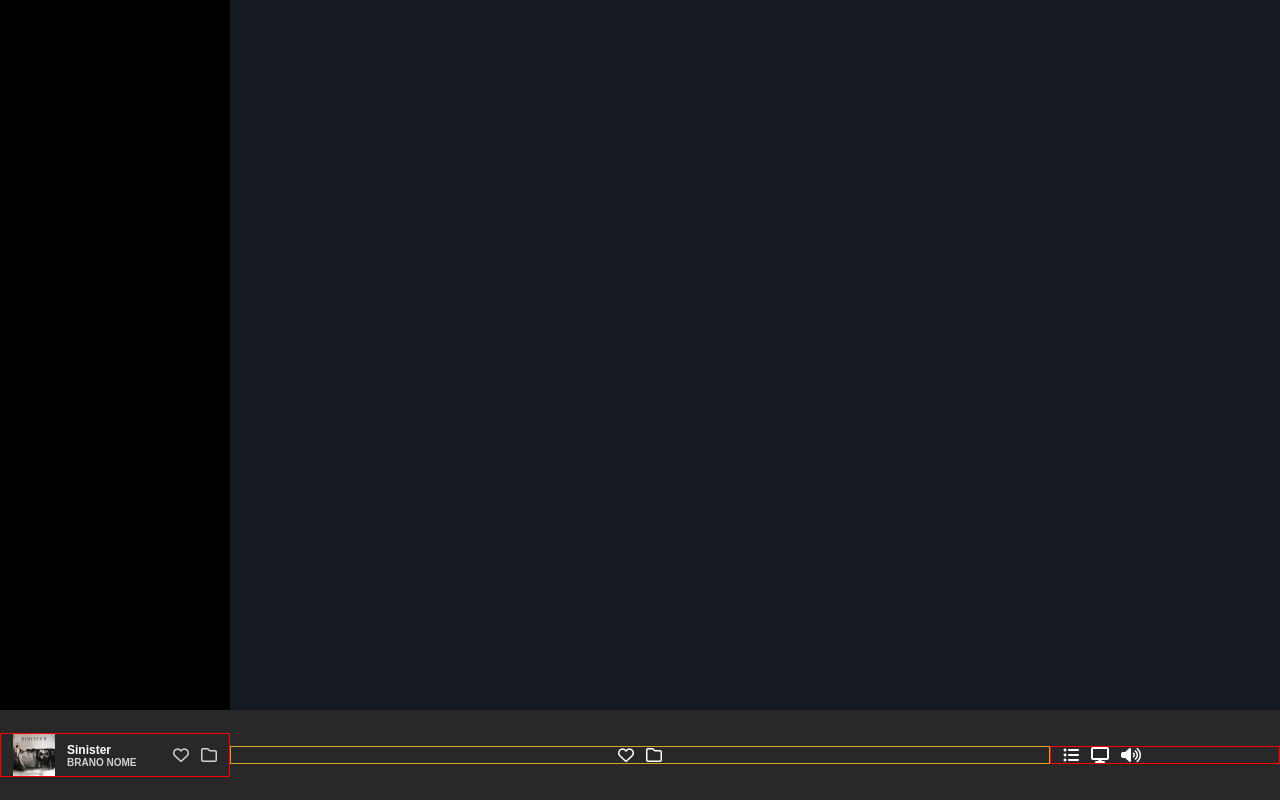
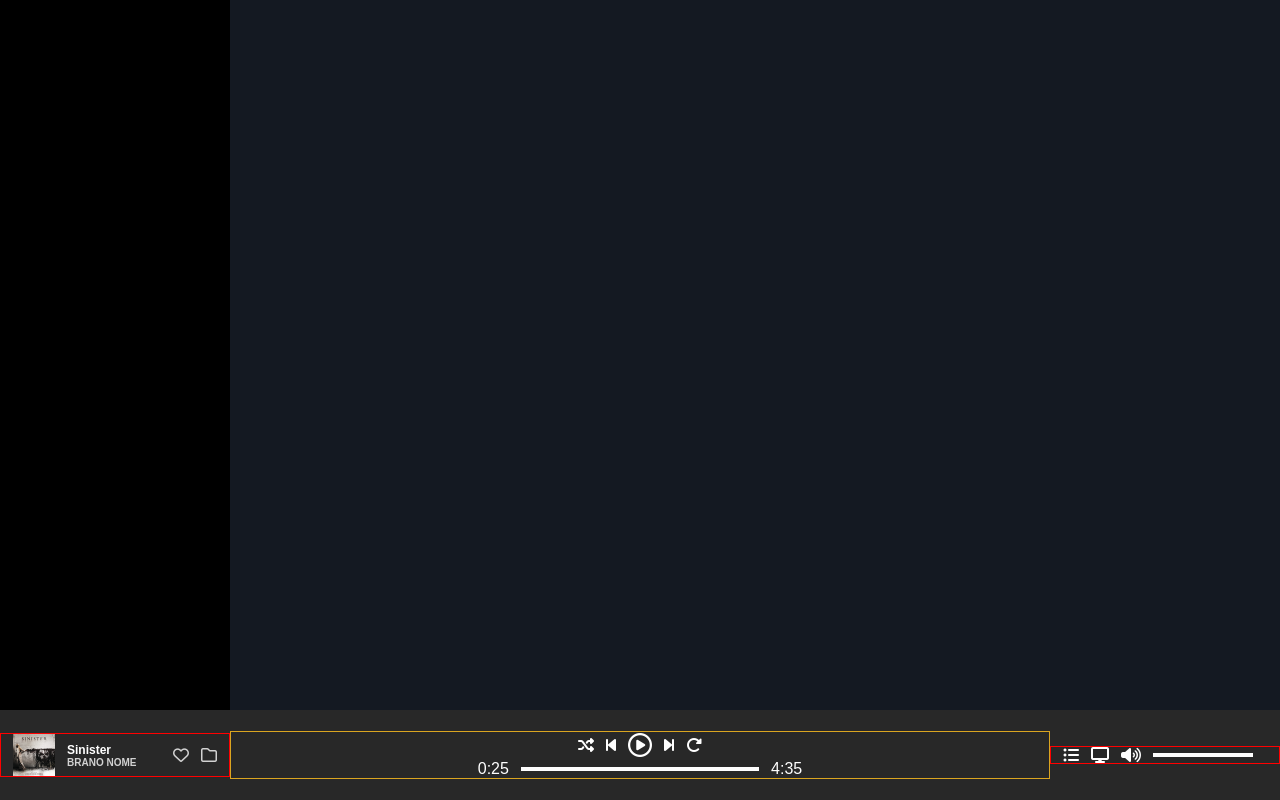
Before and after one commit to MaryChiodelli/html-css-spotifyweb, a plain HTML site: page index.html in a window 1280 px wide. Drawn offline with Linux system fonts and the light colour scheme.

Commit message:
modificato contenuti toolbar

```diff
--- a/css/app.css
+++ b/css/app.css
@@ -47,6 +47,30 @@ ul, ol, menu {
     align-items: center;
 }
 
+.toolbar .tools-left,
+.toolbar .tools-right {
+    flex-basis: 230px;
+    border: 1px solid red;
+}
+
+.toolbar .tools-middle {
+    flex-basis: 60%;
+    flex-grow: 1;
+    border: 1px solid goldenrod;
+}
+
+.tools-middle .bar {
+    height: 4px;
+    width: 30%;
+    background-color: #ffffff;
+}
+
+.tools-right .bar {
+    height: 4px;
+    width: 100px;
+    background-color: #ffffff;
+}
+
 .toolbar .tools {
     display: flex;
     align-items: center;
@@ -54,21 +78,12 @@ ul, ol, menu {
     padding: 0 0.75rem;
 }
 
-.toolbar .tools-left,
-.toolbar .tools-right {
-    flex-basis: 230px;
-    border: 1px solid red;
+.toolbar .tools-middle .tools {
+    justify-content: center;
 }
 
 .tools-left .tool-item:first-child {
     margin-right: auto;
-}
-
-.toolbar .tools-middle {
-    flex-basis: 60%;
-    flex-grow: 1;
-    justify-content: center;
-    border: 1px solid goldenrod;
 }
 
 .toolbar .tool-item {
@@ -100,3 +115,7 @@ ul, ol, menu {
 .toolbar .tools-left {
     color: #D2D2D2;
 }
+
+.toolbar .play {
+    font-size: 1.5rem;
+}
--- a/index.html
+++ b/index.html
@@ -31,14 +31,30 @@
                 <i class="fa-regular fa-folder"></i>
             </li>
         </ul>
-        <ul class="tools tools-middle">
-            <li class="tool-item">
-                <i class="fa-regular fa-heart"></i>
-            </li>
-            <li class="tool-item">
-                <i class="fa-regular fa-folder"></i>
-            </li>
-        </ul>
+        <div class="tools-middle">
+            <ul class="tools">
+                <li>
+                    <i class="fa-solid fa-shuffle"></i>
+                </li>
+                <li>
+                    <i class="fa-solid fa-backward-step"></i>
+                </li>
+                <li class="play">
+                    <i class="fa-regular fa-circle-play"></i>
+                </li>
+                <li>
+                    <i class="fa-solid fa-forward-step"></i>
+                </li>
+                <li>
+                    <i class="fa-solid fa-rotate-right"></i>
+                </li>
+            </ul>
+            <div class="tools">
+                <div>0:25</div>
+                <div class="bar"></div>
+                <div>4:35</div>
+            </div>
+        </div>
         <ul class="tools tools-right">
             <li class="tool-item">
                 <i class="fa-solid fa-list-ul"></i>
@@ -48,7 +64,7 @@
             </li>
             <li class="tool-item">
                 <i class="fa-solid fa-volume-high"></i>
-                <div></div>
+                <div class="bar"></div>
             </li>
         </ul>
     </aside>
```
